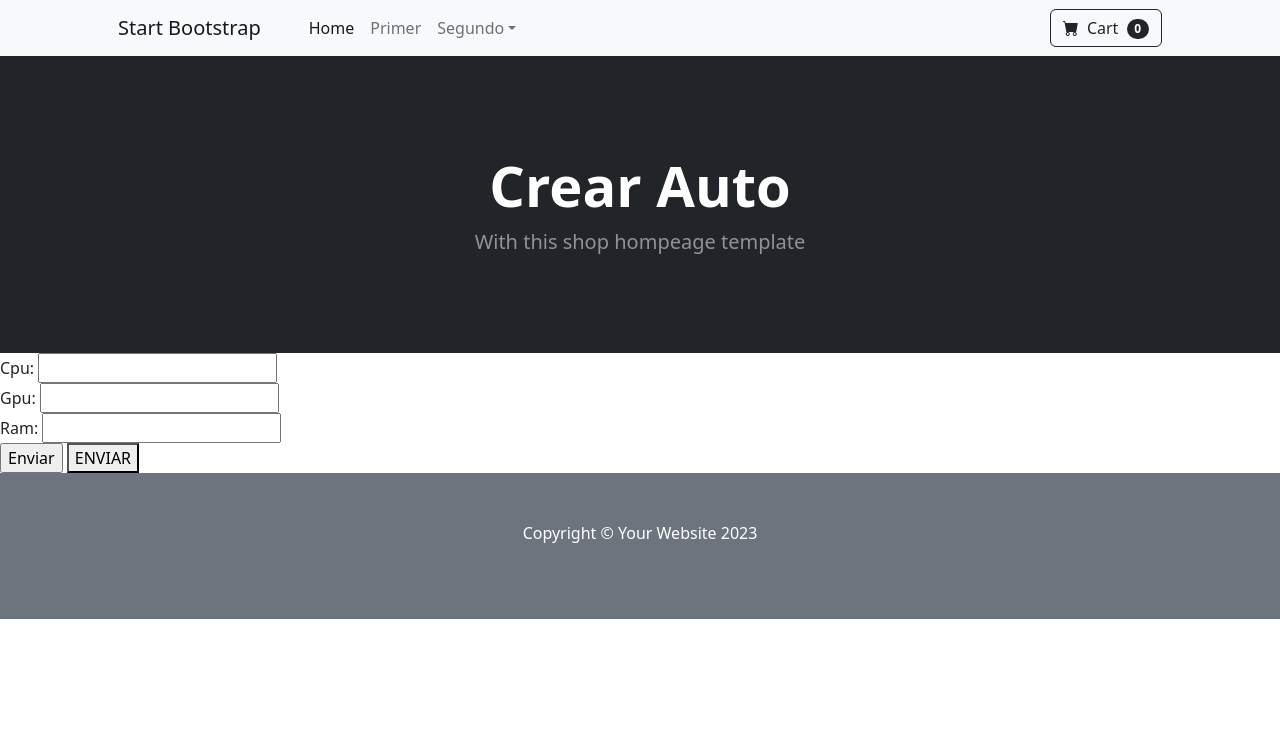
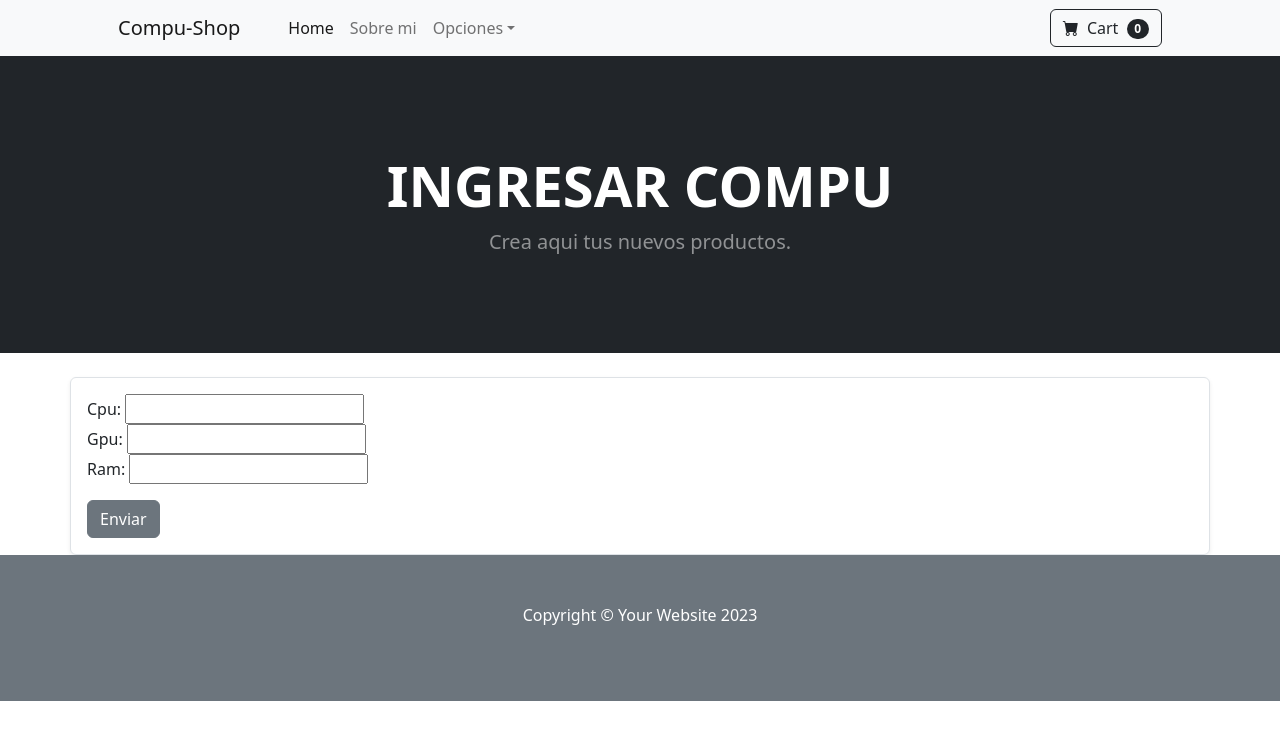
Before and after one commit to LautaroAguila/Aguilar-Entrega, a Django app: page /crear-computadora/ in a window 1280 px wide. Shown: the top 740 px of the page. Run offline with Django 5.2, Linux system fonts and the light colour scheme; some libraries are stand-ins or nearby versions.

Commit message:
Agregado de about y estilos

```diff
--- a/inicio/urls.py
+++ b/inicio/urls.py
@@ -7,4 +7,5 @@ urlpatterns = [
     path('', inicio, name='inicio'),
     path('buscar-computadora/', buscar_computadora , name='buscar_computadora'),
     path('crear-computadora/', crear_computadora , name='crear_computadora'),
+    path('about/', about , name='about'),
 ]
--- a/inicio/views.py
+++ b/inicio/views.py
@@ -38,3 +38,6 @@ def crear_computadora (request):
             return redirect('inicio:buscar_computadora')
 
     return render(request, 'inicio/crear_computadora.html', {'form': formulario})
+
+def about (request):
+    return render(request, 'inicio/about.html')
--- a/templates/inicio/base.html
+++ b/templates/inicio/base.html
@@ -22,18 +22,17 @@
         <!-- Navigation-->
         <nav class="navbar navbar-expand-lg navbar-light bg-light">
             <div class="container px-4 px-lg-5">
-                <a class="navbar-brand" href={% url "inicio:inicio" %}>Start Bootstrap</a>
+                <a class="navbar-brand" href={% url "inicio:inicio" %}>Compu-Shop</a>
                 <button class="navbar-toggler" type="button" data-bs-toggle="collapse" data-bs-target="#navbarSupportedContent" aria-controls="navbarSupportedContent" aria-expanded="false" aria-label="Toggle navigation"><span class="navbar-toggler-icon"></span></button>
                 <div class="collapse navbar-collapse" id="navbarSupportedContent">
                     <ul class="navbar-nav me-auto mb-2 mb-lg-0 ms-lg-4">
                         <li class="nav-item"><a class="nav-link active" aria-current="page" href={% url "inicio:inicio" %}>Home</a></li>
-                        <li class="nav-item"><a class="nav-link" href={% url "inicio:inicio" %}>Primer</a></li>
+                        <li class="nav-item"><a class="nav-link" href={% url "inicio:about" %}>Sobre mi</a></li>
                         <li class="nav-item dropdown">
-                            <a class="nav-link dropdown-toggle" id="navbarDropdown" href={% url "inicio:inicio" %} role="button" data-bs-toggle="dropdown" aria-expanded="false">Segundo</a>
+                            <a class="nav-link dropdown-toggle" id="navbarDropdown" href={% url "inicio:inicio" %} role="button" data-bs-toggle="dropdown" aria-expanded="false">Opciones</a>
                             <ul class="dropdown-menu" aria-labelledby="navbarDropdown">
-                                <li><a class="dropdown-item" href={% url "inicio:inicio" %}>Segundo</a></li>
+                                <li><a class="dropdown-item" href={% url "inicio:crear_computadora" %}>Crear</a></li>
                                 <li><hr class="dropdown-divider" /></li>
-                                <li><a class="dropdown-item" href={% url "inicio:crear_computadora" %}>Crear</a></li>
                                 <li><a class="dropdown-item" href={% url "inicio:buscar_computadora" %}>Buscar</a></li>
                             </ul>
                         </li>
@@ -60,7 +59,10 @@
                         {% endblock h1_header %}
 
                         </h1>
-                        <p class="lead fw-normal text-white-50 mb-0">With this shop hompeage template</p>
+                        {% block subtitulo %}
+                            <p class="lead fw-normal text-white-50 mb-0">Bienvenidos!</p>
+                        {% endblock subtitulo %}
+
                     </div>
                 </div>
             </header>
--- a/templates/inicio/crear_computadora.html
+++ b/templates/inicio/crear_computadora.html
@@ -1,36 +1,27 @@
-{% extends "inicio/index.html" %}
+{% extends "inicio/base.html" %}
 {% block title_head %}
-    Crear Auto
+    INGRESAR COMPU
 {% endblock title_head %}
 {% block h1_header %}
-    Crear Auto
+    INGRESAR COMPU
 {% endblock h1_header %}
 {%load static%}
+{% block subtitulo %}
+    <p class="lead fw-normal text-white-50 mb-0">Crea aqui tus nuevos productos.</p>
+{% endblock subtitulo %}
 {% block main %}
 
-<form action={% url "inicio:crear_computadora" %} method="POST">
+<form action="{% url 'inicio:crear_computadora' %}" method="POST" class="container mt-4 p-3 border rounded shadow-sm">
 
     {% csrf_token %}
-    {% comment "" %}
-    <p>
-        Cpu:
-        <input type="text" name="cpu" placeholder="Cpu">
-    </p>
-    <p>
-        Gpu:
-        <input type="text" name="gpu" placeholder="Gpu">
-    </p>
-    <p>
-        Ram:
-        <input type="number" name="ram" placeholder="Ram">
-    </p>
-    {% endcomment %}
 
-    {{form}}
+    <div class="mb-3">
+        {{ form }}
+    </div>
 
-
-    <input type="submit" value="Enviar">
-    <button>ENVIAR</button>
+    <div class="d-flex justify-content-between">
+        <input type="submit" class="btn btn-secondary" value="Enviar">
+    </div>
 
 </form>
 
--- a/templates/inicio/index.html
+++ b/templates/inicio/index.html
@@ -4,6 +4,59 @@
     INICIO
 {% endblock title_head %}
 
-{% block h1_header%}
-    INICIO
-{% endblock h1_header %}
+{% block header%}
+    <header class="bg-dark text-white text-center py-5">
+        <div class="container">
+            <h1 class="display-4">Bienvenidos a TiendaPC</h1>
+            <p class="lead">Encuentra las mejores computadoras al mejor precio</p>
+            <a href={% url "inicio:buscar_computadora" %} class="btn btn-light btn-lg mt-3">Explorar Productos</a>
+        </div>
+    </header>
+{% endblock header %}
+
+{% block main %}
+        <!-- Hero Section -->
+
+
+    <!-- Productos Destacados -->
+    <section class="container my-5">
+        <h2 class="text-center mb-4">Productos Destacados</h2>
+        <div class="row">
+            <!-- Producto 1 -->
+            <div class="col-md-4">
+                <div class="card">
+                    <img src="https://via.placeholder.com/300" class="card-img-top" alt="Producto 1">
+                    <div class="card-body">
+                        <h5 class="card-title">Laptop Gamer</h5>
+                        <p class="card-text">Alta performance para juegos y trabajo.</p>
+                        <a href="#" class="btn btn-secondary">Ver más</a>
+                    </div>
+                </div>
+            </div>
+
+            <!-- Producto 2 -->
+            <div class="col-md-4">
+                <div class="card">
+                    <img src="https://via.placeholder.com/300" class="card-img-top" alt="Producto 2">
+                    <div class="card-body">
+                        <h5 class="card-title">PC de Escritorio</h5>
+                        <p class="card-text">Potente y adaptable para cualquier tarea.</p>
+                        <a href="#" class="btn btn-secondary">Ver más</a>
+                    </div>
+                </div>
+            </div>
+
+            <!-- Producto 3 -->
+            <div class="col-md-4">
+                <div class="card">
+                    <img src="https://via.placeholder.com/300" class="card-img-top" alt="Producto 3">
+                    <div class="card-body">
+                        <h5 class="card-title">Ultrabook</h5>
+                        <p class="card-text">Ligera y portátil, ideal para viajes y oficina.</p>
+                        <a href="#" class="btn btn-secondary">Ver más</a>
+                    </div>
+                </div>
+            </div>
+        </div>
+    </section>
+{% endblock main %}
```
Also changed, not shown: templates/inicio/about.html (added, +32 -0 lines), templates/inicio/buscar_computadora.html (+20 -11 lines), inicio/static/assets/img.jpeg (added).
